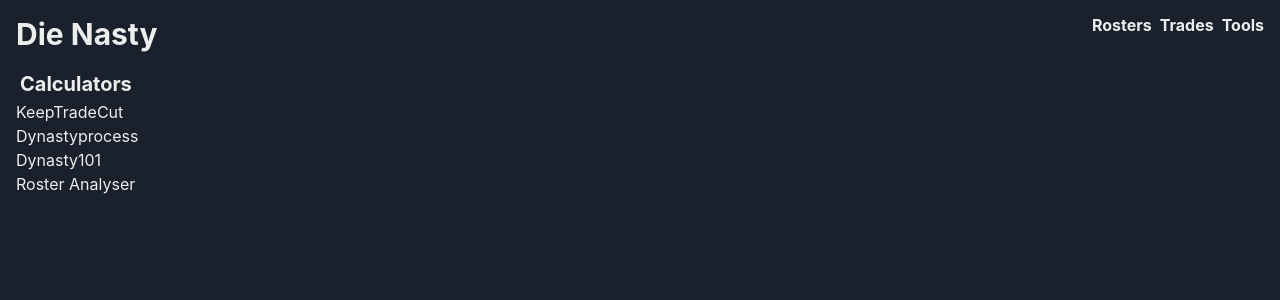
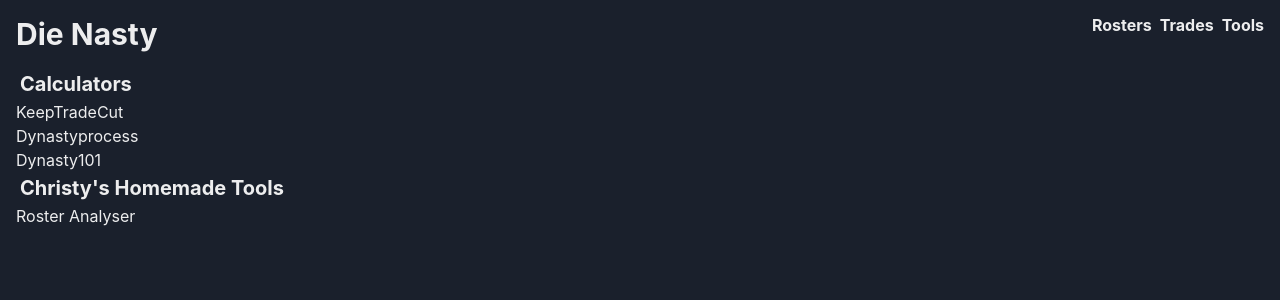
Before and after one commit to ChristyDotDev/die-nasty, a Next.js app: page /tools in a window 1280 px wide. Shown: the top 300 px of the page. Built offline with nearby package versions, Linux system fonts and the light colour scheme.

Commit message:
headings

```diff
--- a/pages/tools.js
+++ b/pages/tools.js
@@ -31,6 +31,10 @@ export default function Rosters({ }) {
             Dynasty101
           </Link>
         </ListItem>
+      </List>
+
+      <Heading as="h2" size="md" m={1}>Christy's Homemade Tools</Heading>
+      <List>
         <ListItem>
           <Link href="rosters/analyse/">
             Roster Analyser
```
